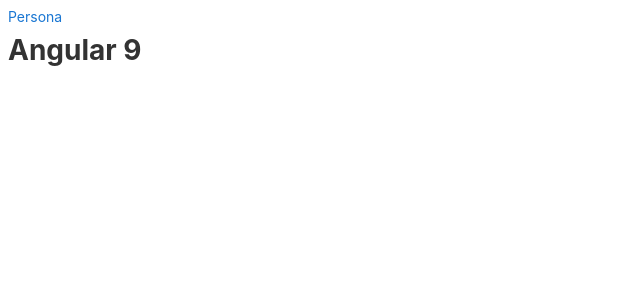
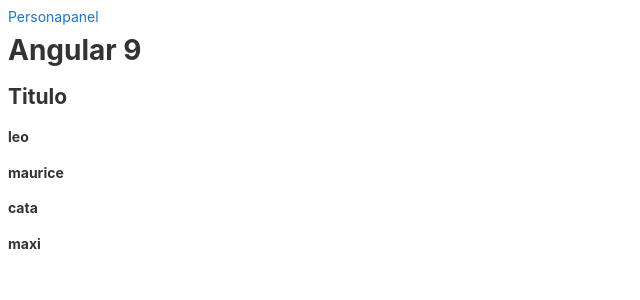
Before and after one commit to ignaranjolopez/angular9, an Angular app: page /panel in a window 1280 px wide. Before the commit this address led to /. Shown: the top 300 px of the page, without its empty margins (0-640 px from the left). Built offline with nearby package versions, Linux system fonts and the light colour scheme.

Commit message:
manejando rutas y direcTo

```diff
--- a/src/app/app.component.html
+++ b/src/app/app.component.html
@@ -1,5 +1,6 @@
 <nav>
   <a routerLink="/persona">Persona</a>
+  <a routerLink="/panel">panel</a>
 </nav>
 <h1>{{ title }}</h1>
 <router-outlet></router-outlet>
--- a/src/app/panel/panel.component.html
+++ b/src/app/panel/panel.component.html
@@ -1,6 +1,6 @@
 <h2>Titulo</h2>
 <div>
-  <a *ngFor="let persona as PersonasList" class="col-1-4">
+  <a *ngFor="let persona of personas" class="col-1-4">
     <div>
       <h4>{{ persona.nombre }}</h4>
     </div>
--- a/src/app/panel/panel.component.ts
+++ b/src/app/panel/panel.component.ts
@@ -1,4 +1,6 @@
 import { Component, OnInit } from '@angular/core';
+import { EjercicioService } from '../ejercicio.service';
+import { Persona } from '../persona';
 
 @Component({
   selector: 'app-panel',
@@ -7,9 +9,17 @@
 })
 export class PanelComponent implements OnInit {
 
-  constructor() { }
+  personas:Persona[];
+
+  constructor(private ejercicioService:EjercicioService) { }
 
   ngOnInit(): void {
+    this.getPersonas();
   }
 
+  getPersonas():void{
+    this.ejercicioService.getPersona().subscribe(personas=>this.personas=personas.slice(1,5));
+  }
+
+
 }
```
Also changed, not shown: src/app/app-routing/app-routing.module.ts (+5 -5 lines).
